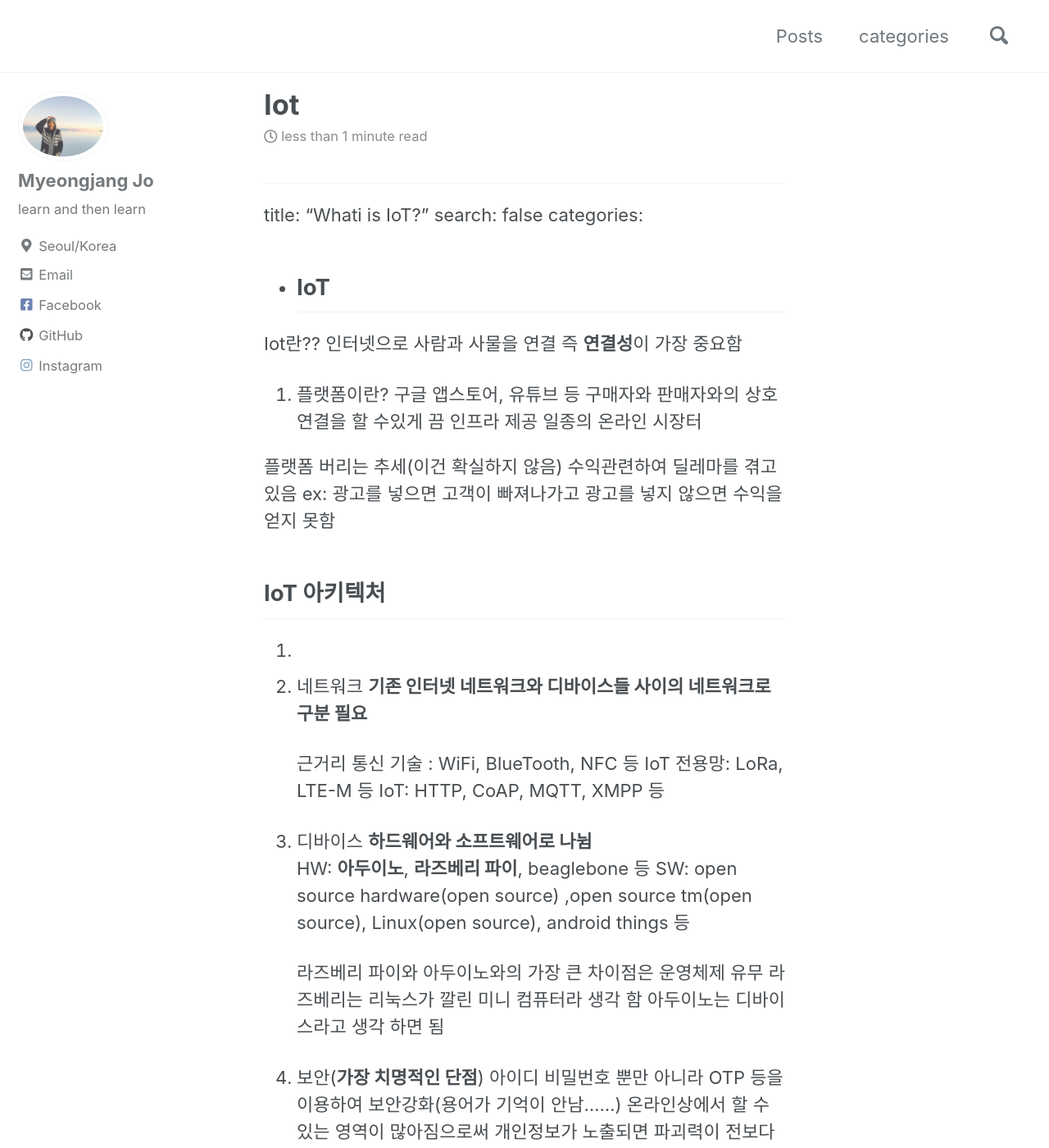
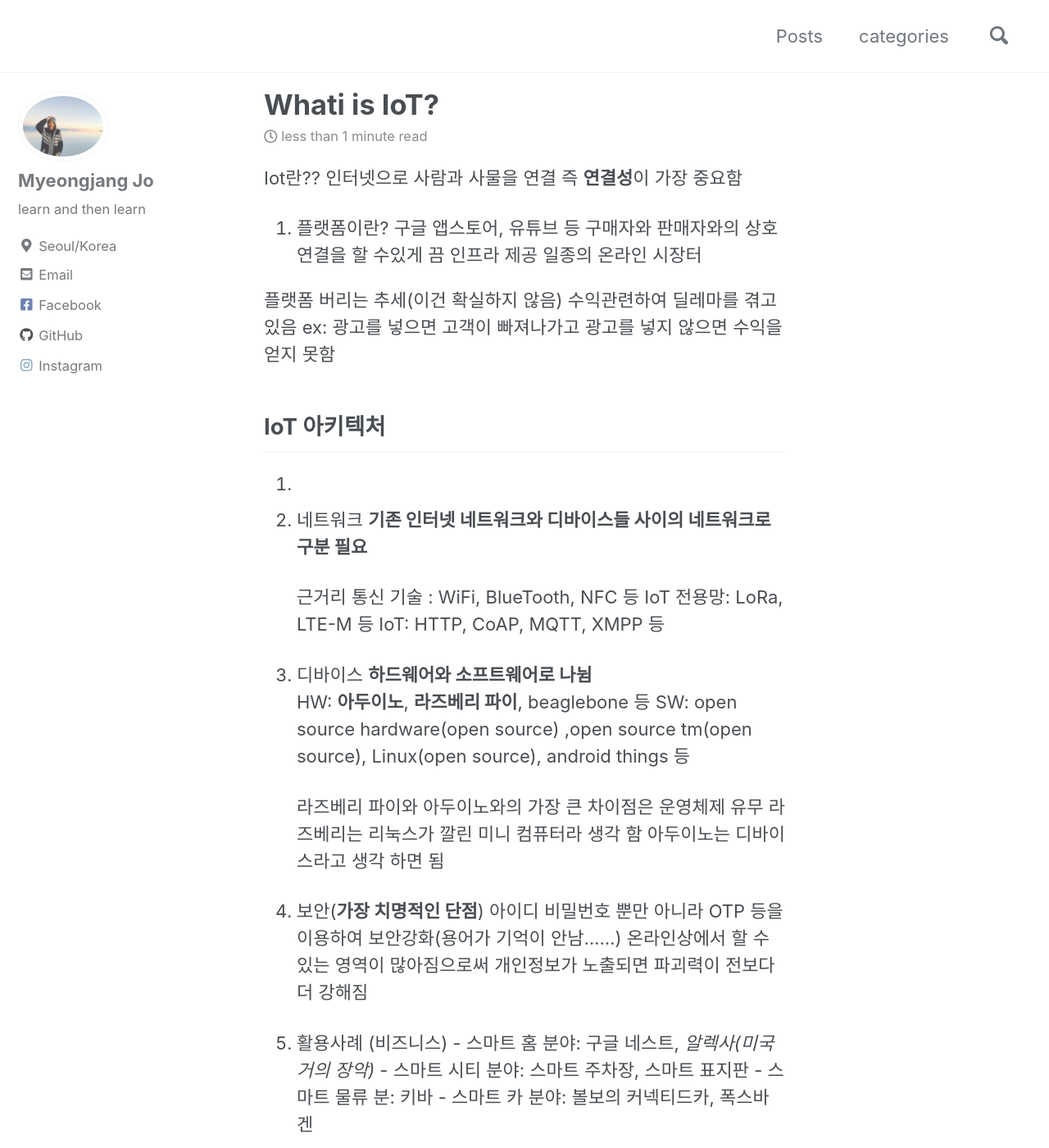
Before and after one commit to josephmjjo/josephmjjo.github.io, a Jekyll site: the page built from _posts/2019-08-07-IoT.md, in a window 1280 px wide and 1400 px high. Shown: the whole window at 82% size. Built offline with Jekyll 4.4.1, drawn with Linux system fonts in a browser that asks for light colours; cached includes are drawn as plain includes; nearby versions of some CDN libraries; part of the change alters nothing that is shown.

```diff
--- a/_posts/2019-08-07-IoT.md
+++ b/_posts/2019-08-07-IoT.md
@@ -1,4 +1,3 @@
-
 ---
 title:  "Whati is IoT?"
 search: false
@@ -46,6 +45,6 @@ Iot란??
    		   - 스마트 카 분야: 볼보의 커넥티드카, 폭스바겐
 
 <!--stackedit_data:
-eyJoaXN0b3J5IjpbLTEyNjU0ODAzOTksLTU2MDEyNTk0OSw1Mz
-I4NjcyODhdfQ==
+eyJoaXN0b3J5IjpbLTU2MDEyNTk0OSwtMTI2NTQ4MDM5OSwtNT
+YwMTI1OTQ5LDUzMjg2NzI4OF19
 -->
```
